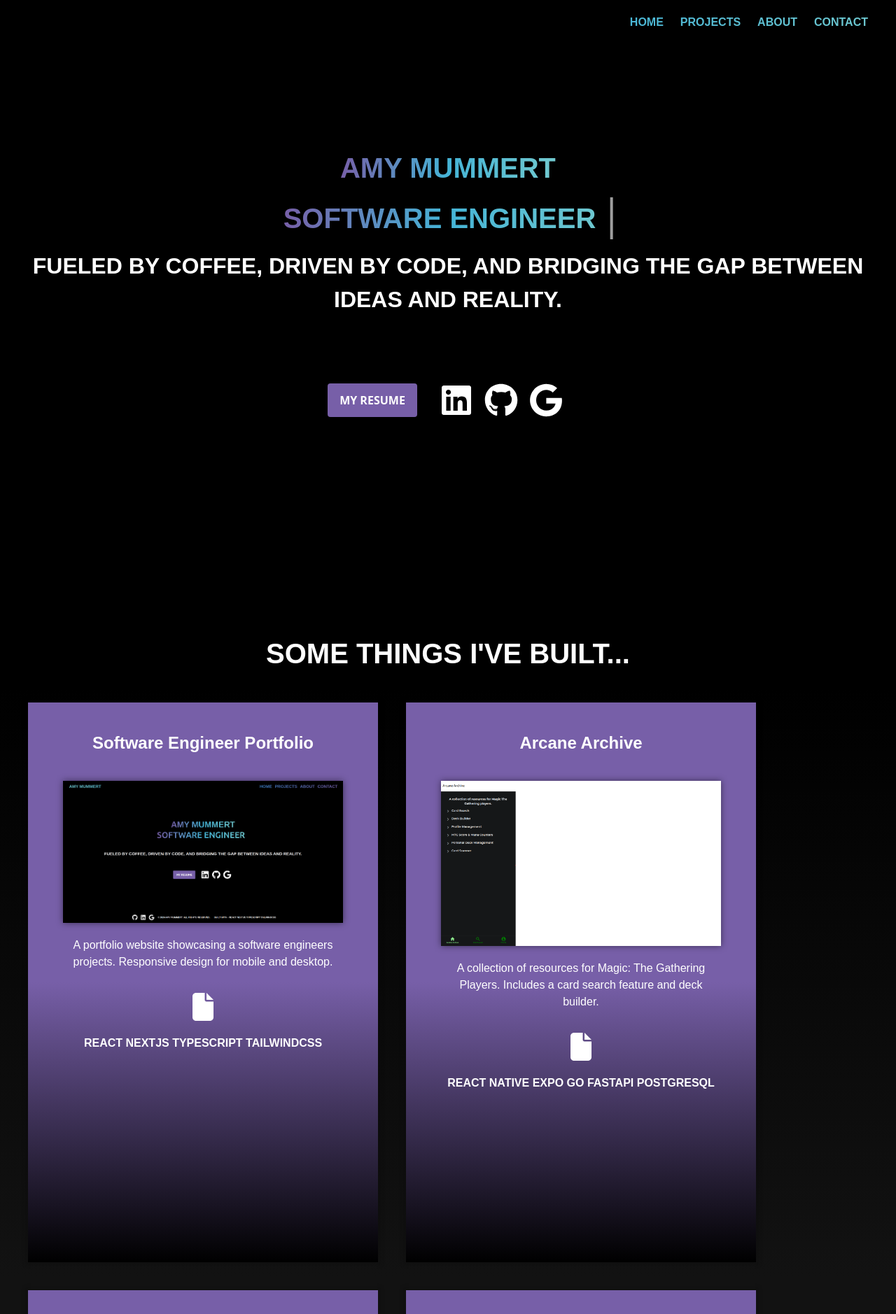
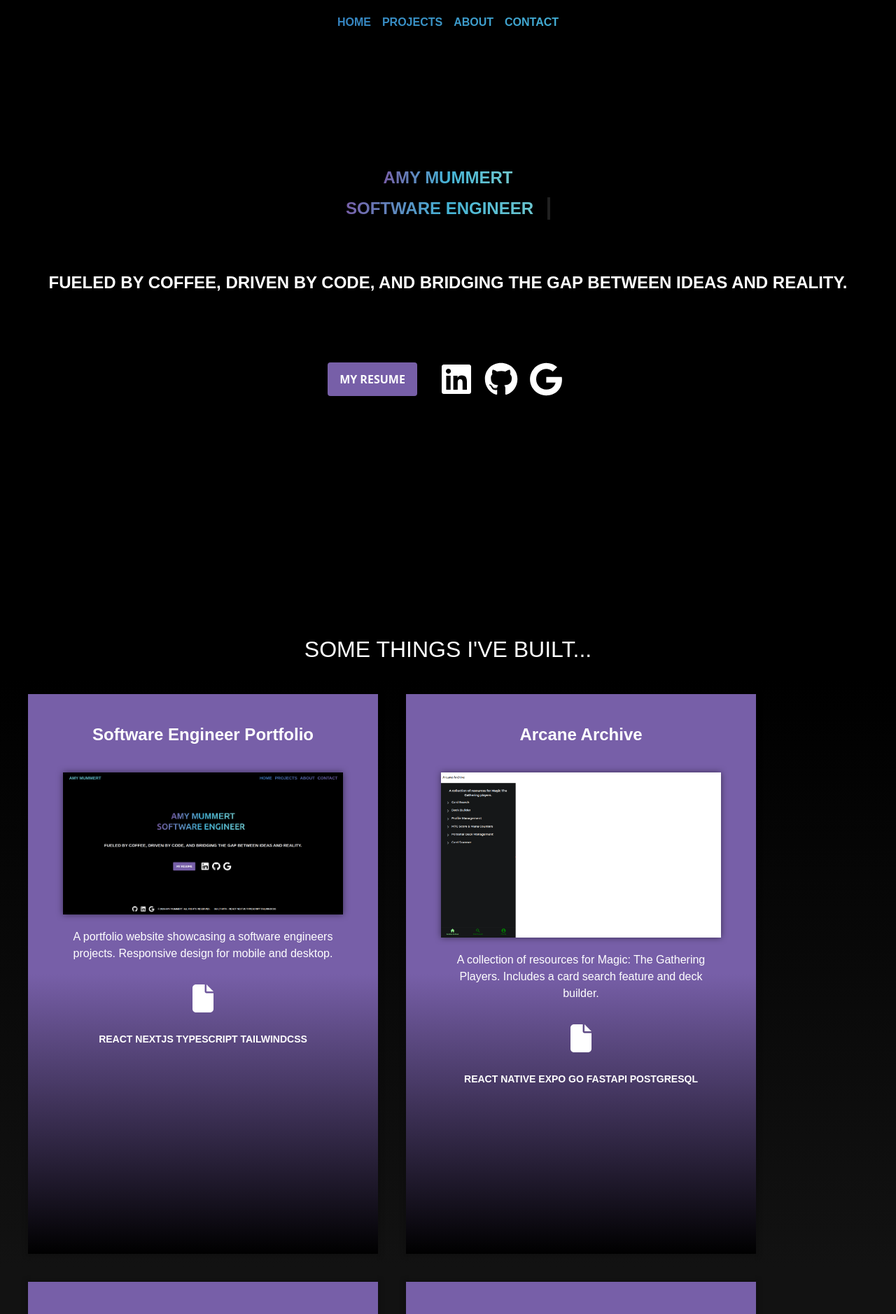
Before and after one commit to ARMummert/mummert_portfolio, a Next.js app: page / in a window 1280 px wide. Shown: the top 1878 px of the page at 70% size. Built offline with nearby package versions, Linux system fonts and the light colour scheme.

Commit message:
fixed overflowing builtwith in projects

```diff
--- a/src/app/globals.css
+++ b/src/app/globals.css
@@ -154,7 +154,7 @@ html, body {
 }
 nav {
     display: flex;
-    justify-content: right;
+    justify-content: center;
     align-items: center;
     font-family: 'Montserrat', sans-serif;
     height: 8vh;
--- a/src/app/layout.tsx
+++ b/src/app/layout.tsx
@@ -25,7 +25,7 @@ const Layout = ({ children }: { children: ReactNode }) => {
       </head>
       <body>
       <nav>
-          <div className="flex justify-end mx-2 space-x-6">
+          <div className="space-x-4 text-white text-center">
           <a href="#home">Home</a>
           <a href="#projects">Projects</a>
           <a href="#about">About</a>
--- a/src/app/page.tsx
+++ b/src/app/page.tsx
@@ -37,18 +37,18 @@ export default function Home() {
       <div className="flex flex-col justify-center items-center absolute top-[35%] left-[50%]">
           <div
               className="flex flex-col justify-center items-center absolute top-[35%] left-[50%] transform -translate-x-1/2 -translate-y-1/2 text-center uppercase font-semibold ">
-              <h1 className="mb-3 bg-clip-text text-transparent bg-gradient-to-l from-[#71C9CF] via-[#45B4D6] to-[#775FA8]">AMY
+              <h1 className="text-2xl mb-3 bg-clip-text text-transparent bg-gradient-to-l from-[#71C9CF] via-[#45B4D6] to-[#775FA8]">AMY
                   MUMMERT</h1>
-              <h1 className="mb-2 scroll-smooth overflow-hidden whitespace-nowrap border-r-4 border-black animate-typing animation-blink pr-5 font-bold bg-clip-text text-transparent bg-gradient-to-l from-[#71C9CF] via-[#45B4D6] to-[#775FA8]">
+              <h1 className="text-2xl mb-2 scroll-smooth overflow-hidden whitespace-nowrap border-r-4 border-black animate-typing animation-blink pr-5 font-bold bg-clip-text text-transparent bg-gradient-to-l from-[#71C9CF] via-[#45B4D6] to-[#775FA8]">
                   SOFTWARE ENGINEER</h1>
           </div>
       </div>
           <div className="flex flex-col justify-center
                       items-center">
-              <h2 className="flex flex-row justify-center items-center
+              <h3 className="flex flex-row justify-center items-center
                       w-full text-white text-center mt-36 animate-slideIn">
                   Fueled by Coffee, Driven by Code, and Bridging the Gap Between Ideas and Reality.
-              </h2>
+              </h3>
               <div className="flex flex-row">
                   <a href="resume/MummertResume.pdf" target="_blank"
                      className="flex flex-row justify-center items-center rounded
@@ -73,14 +73,14 @@ export default function Home() {
         <div className="bg-black flex flex-col justify-center items-center">
             <section id="projects">
                 <div className="justify-center items-center">
-                    <h1 className="mt-24 mb-3 text-white">Some things I've built...</h1>
+                    <h2 className="mt-24 mb-3 text-white">Some things I've built...</h2>
                 </div>
                 <div><ProjectComponent/></div>
             </section>
         </div>
       <div className="h-auto">
           <section id="about" className="flex flex-col justify-center items-center text-white">
-              <h1 className="mt-24 mb-3">About</h1>
+              <h2 className="mt-24 mb-3">About</h2>
               <h3 className="flex flex-col flex-wrap-reverse items-center mt-12 text-white text-center w-4/5">
                   I am a software engineer with a passion for creating innovative solutions and solving complex
                   problems.
@@ -109,8 +109,8 @@ export default function Home() {
                       w-32 h-12 mt-20 text-white uppercase
                       font-semibold bg-[#775FA8] hover:bg-[#45B4D6] text-#775FA8">My Resume
               </a>
-              <h1 className="flex flex-col justify-center items-center mt-20 font-semibold text-white">Technologies
-                  I&apos;ve worked with</h1>
+              <h2 className="flex flex-col justify-center items-center mt-20 font-semibold text-white">Technologies
+                  I&apos;ve worked with</h2>
               <div>
                   <div
                       className="w-[40rem] h-auto max-w-[90vw] flex flex-col items-center flex-shrink-0 gap-y-4 relative py-4 overflow-hidden">
--- a/src/app/projects.tsx
+++ b/src/app/projects.tsx
@@ -93,7 +93,9 @@ const ProjectComponent: React.FC = () => {
                 <a href={formatUrl(project.demo_url)} target="_blank" rel="noopener noreferrer">
                   <FontAwesomeIcon className="text-white hover:text-[#45B4D6] p-4 w-10 h-10 mt-4" icon={faFile} />
                 </a>
-                <p className="text-white font-semibold">{project.built_with}</p>
+              </div>
+              <div>
+              <p className="text-sm p-2 text-white font-semibold">{project.built_with}</p>
               </div>
             </div>
           ))}
```
